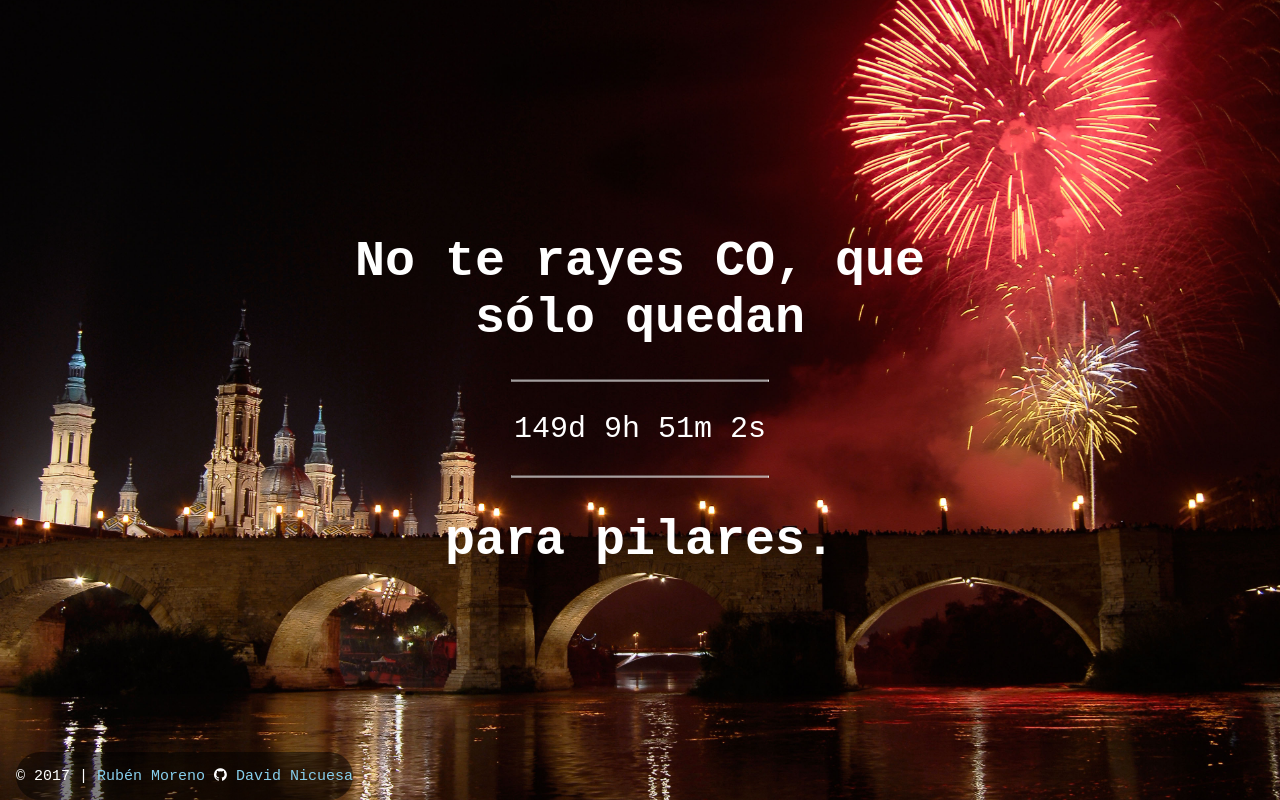
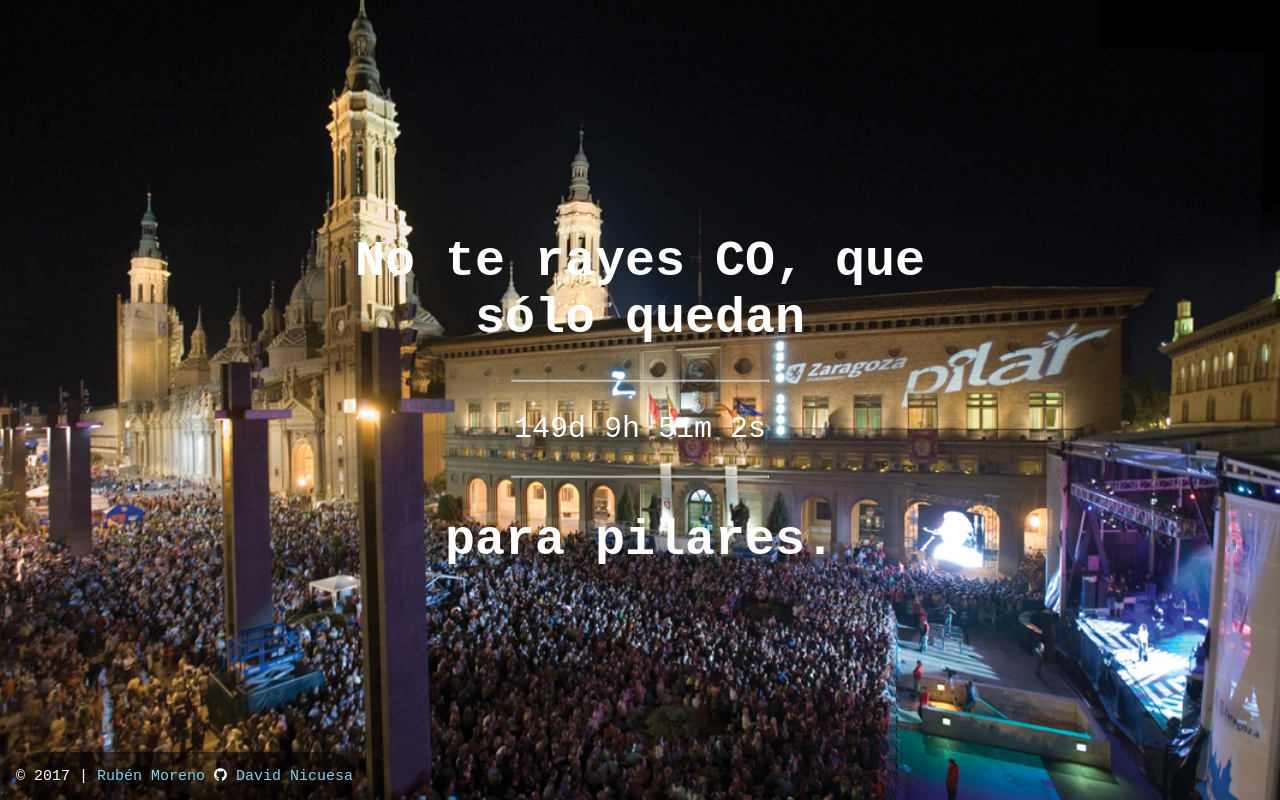
Before and after one commit to ProjectMOA/noTeRayesCo, a website: page public/index.html in a window 1280 px wide. Drawn offline with nearby package versions, Linux system fonts and the light colour scheme.

Commit message:
Ads random bg.

```diff
--- a/public/index.html
+++ b/public/index.html
@@ -18,7 +18,7 @@
 
 <body>
 
-<div class="bgimg">
+<div id="bgImg" class="bgimg">
   <!--<div class="topleft" ng-app="noTeRayesCoApp" ng-controller="visits">
     <p>{{nVisits}} ansiosos</p>
   </div> -->
@@ -33,6 +33,12 @@
     </p>
   </div>
 </div>
+
+<script>
+  // Random bg
+  var bgs = ['', '', ''];
+  document.getElementById("bgImg").style.backgroundImage = 'url(images/bg-'+(Math.floor(Math.random()*4))+'.jpg';
+</script>
 
 <script>
     // Set the date we're counting down to
```
Also changed, not shown: public/images/background.jpg (deleted), public/images/bg-0.jpg (added), public/images/bg-1.jpg (added), public/images/bg-2.jpg (added), public/images/bg-3.jpg (added).
